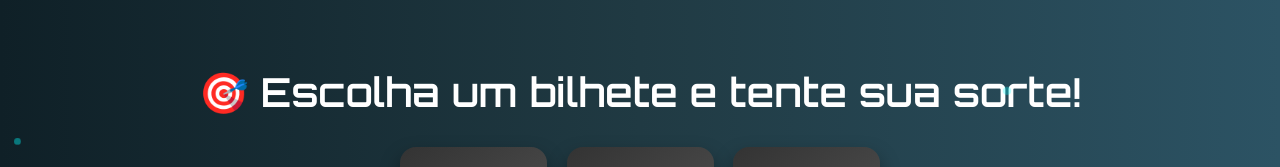
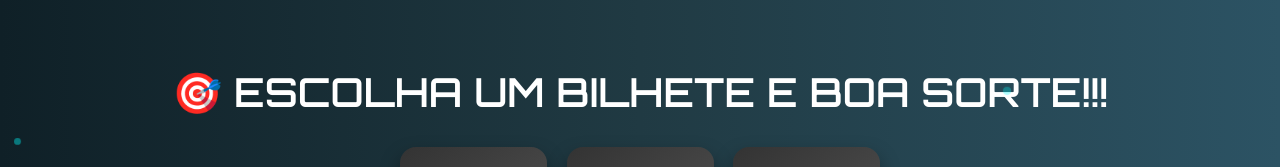
Before and after one commit to silver200448/jogo-premiado, a plain HTML site: page index.html in a window 1280 px wide. Shown: the top 167 px of the page. Drawn offline with Linux system fonts and the light colour scheme.

Commit message:
Update index.html

```diff
--- a/index.html
+++ b/index.html
@@ -172,7 +172,7 @@
 
   <div class="particles" id="particlesContainer"></div>
 
-  <h1>🎯 Escolha um bilhete e tente sua sorte!</h1>
+  <h1>🎯 ESCOLHA UM BILHETE E BOA SORTE!!! </h1>
 
   <div class="grid" id="ticketsGrid">
     <div class="ticket" onclick="reveal(this, 0)">Bilhete 1</div>
```
